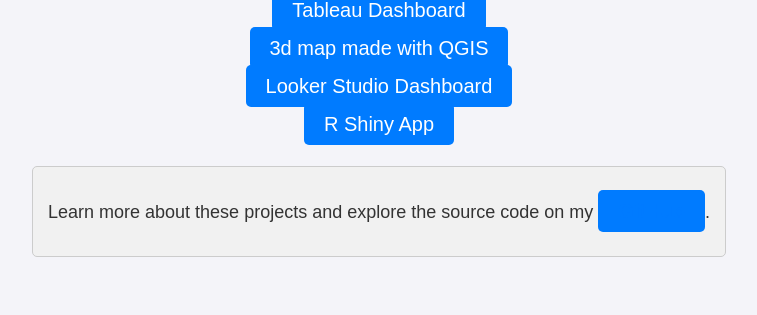
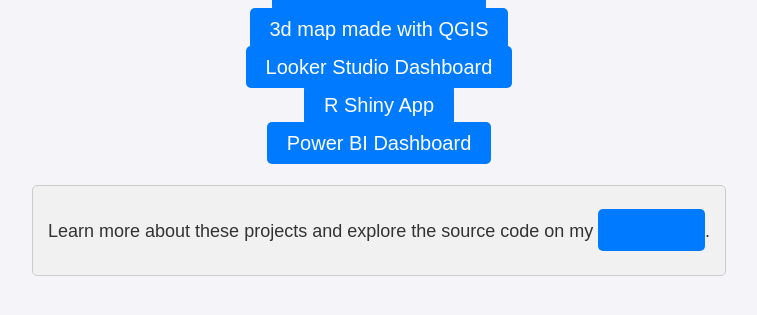
Before and after one commit to Josueyz/work-showcase, a plain HTML site: page index.html in a window 1280 px wide. Shown: the part 315-630 px from the top of the page, without its empty margins (261-1018 px from the left). Drawn offline with Linux system fonts and the light colour scheme.

Commit message:
Update index.html

```diff
--- a/index.html
+++ b/index.html
@@ -76,6 +76,7 @@
             <li><a href="https://josueyz.github.io/lerdo_pub/" target="_blank">3d map made with QGIS</a></li>
             <li><a href="https://lookerstudio.google.com/reporting/c09e7fd3-8f74-4e75-bbd8-703b527b881a" target="_blank">Looker Studio Dashboard</a></li>
             <li><a href="https://josueyz.shinyapps.io/codigos_r/" target="_blank">R Shiny App</a></li>
+            <li><a href="https://app.powerbi.com/view?r=eyJrIjoiNjM3YzNkMDktM2YxMy00NTE5LWJhMDEtMzhkODNlY2JlNzQyIiwidCI6IjljMDM4ZmNkLTE4YmEtNDZlZC1iZGYyLTY1MGY4ZjZhMTgxMSJ9" target="_blank">Power BI Dashboard</a></li>
         </ul>
         <div class="more-info">
             <p>Learn more about these projects and explore the source code on my <a href="https://github.com/Josueyz/work-showcase" target="_blank">GitHub</a>.</p>
```
